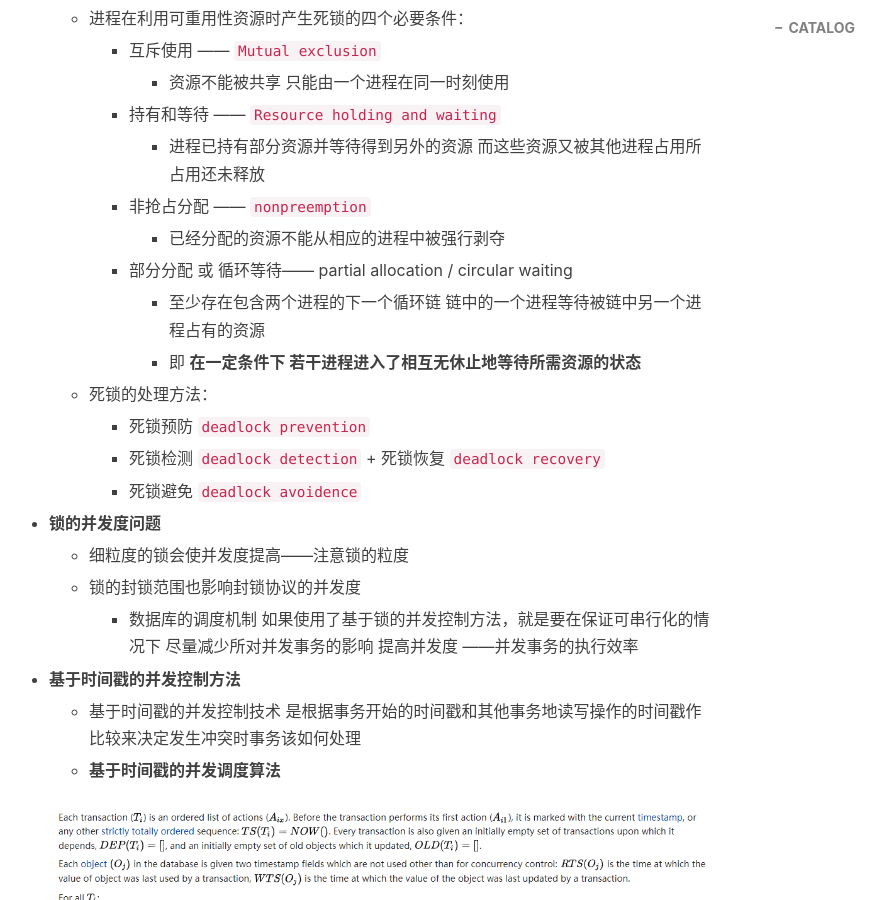
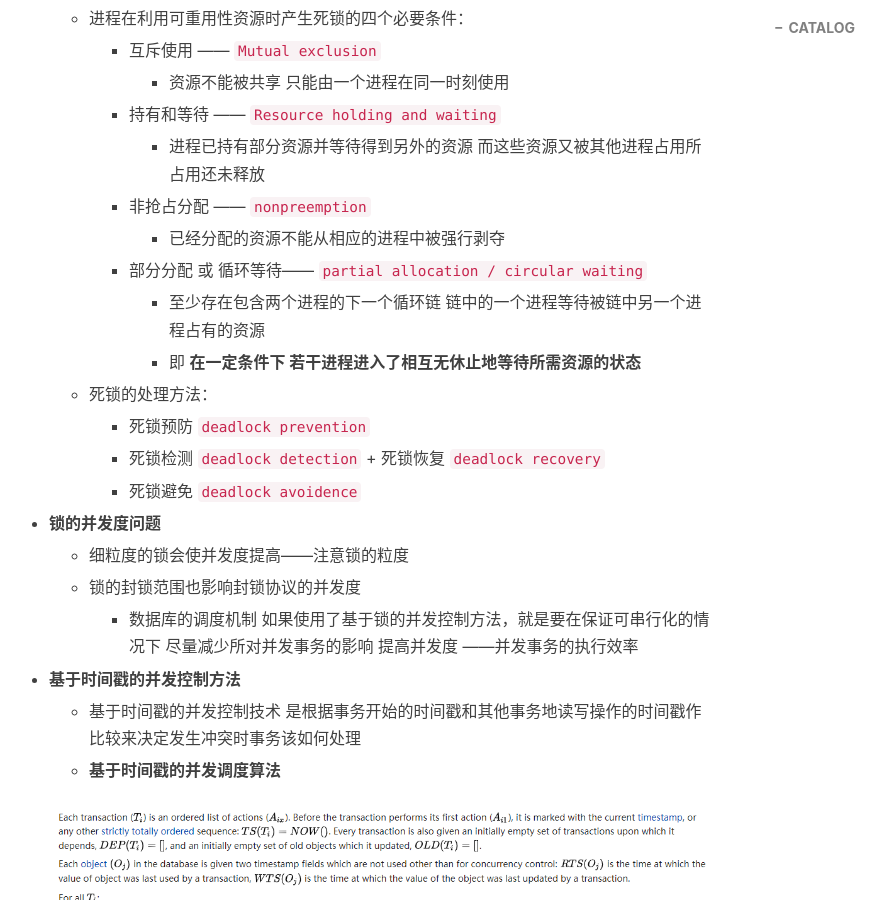
Before and after one commit to Zjianru/zjianru.github.io, a Jekyll site: the page built from _posts/2019-03-23-事务管理与并发控制——深入并发控制.md, in a window 1280 px wide and 900 px high, scrolled down 3351 px. Shown: the whole window, without its empty margins (256-1142 px from the left). Built offline with Jekyll 4.4.1, drawn with Linux system fonts in a browser that asks for light colours; nearby versions of some CDN libraries; comment, search, counter and statistics services are not loaded.

Commit message:
修正表述

```diff
--- a/_posts/2019-03-23-事务管理与并发控制——深入并发控制.md
+++ b/_posts/2019-03-23-事务管理与并发控制——深入并发控制.md
@@ -144,7 +144,7 @@ tags:
 
             -   已经分配的资源不能从相应的进程中被强行剥夺
 
-        -   部分分配 或 循环等待—— partial allocation / circular waiting
+        -   部分分配 或 循环等待—— `partial allocation / circular waiting`
 
             -   至少存在包含两个进程的下一个循环链
                 链中的一个进程等待被链中另一个进程占有的资源
```
